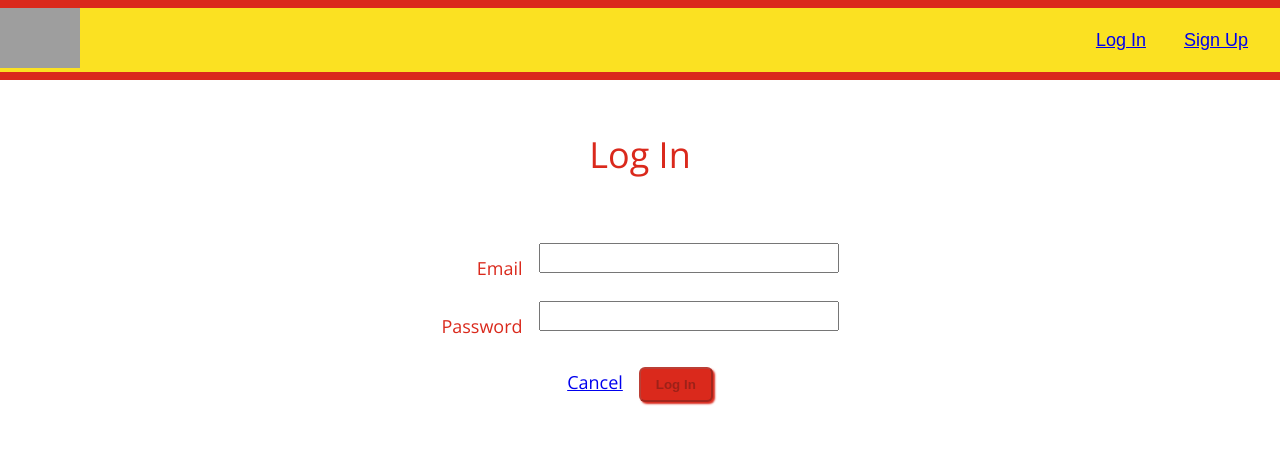
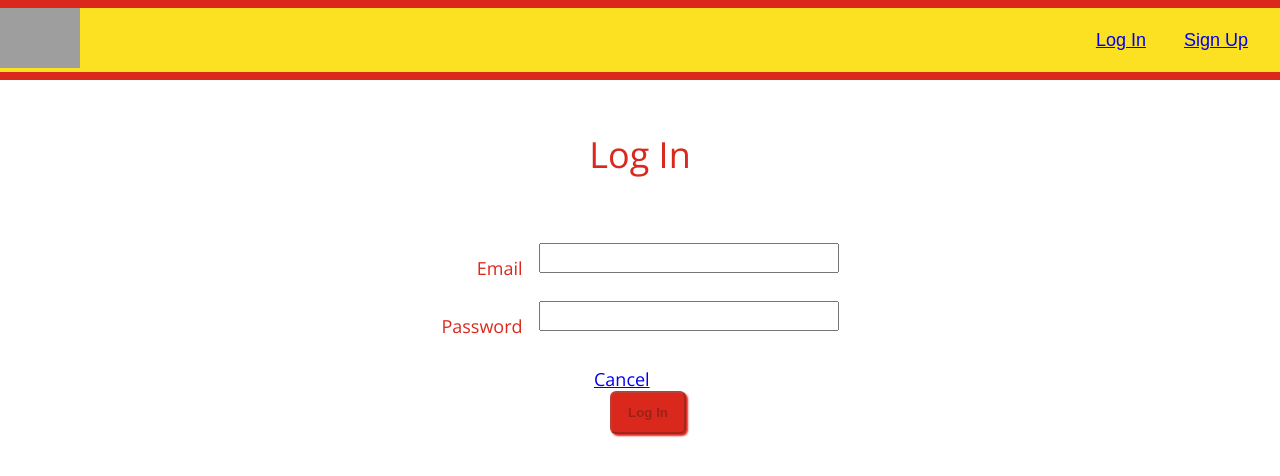
Before and after one commit to carusoj7/united-transfer-hub-front-end, a React (Vite) app: page /auth/login in a window 1280 px wide. Shown: the top 476 px of the page. Built offline with nearby package versions, Linux system fonts and the light colour scheme; no server answers; grey boxes are pictures that could not be loaded.

Commit message:
add button padding

```diff
--- a/src/App.css
+++ b/src/App.css
@@ -34,8 +34,9 @@ nav > ul {
 }
 
 button {
+  display: block;
   border-radius: 6px;
-  padding: 8px 15px;
+  padding: 12px 16px;
   font-weight: 800;
   background-color: #DA291C;
   box-shadow: 2px 2px 2px #DA291C;
--- a/src/components/PlayerCard/PlayerCard.module.css
+++ b/src/components/PlayerCard/PlayerCard.module.css
@@ -20,6 +20,7 @@
 .edit > a {
   text-decoration: none;
   color: black;
+  padding: 12px 18px;
 }
 
 .edit > a:hover {
```
